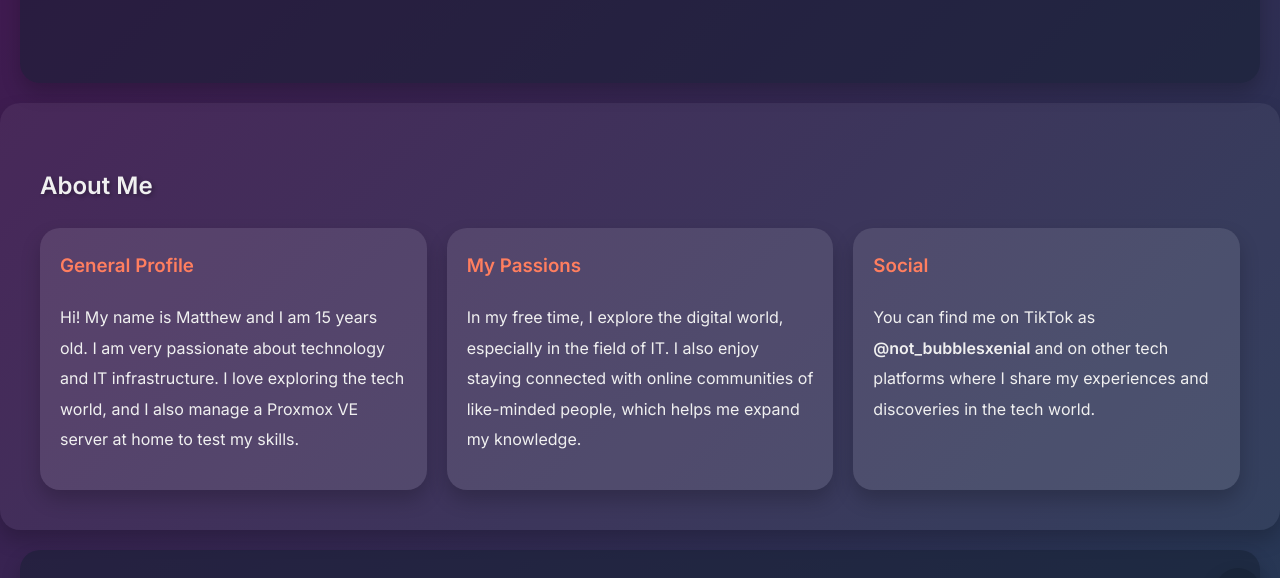
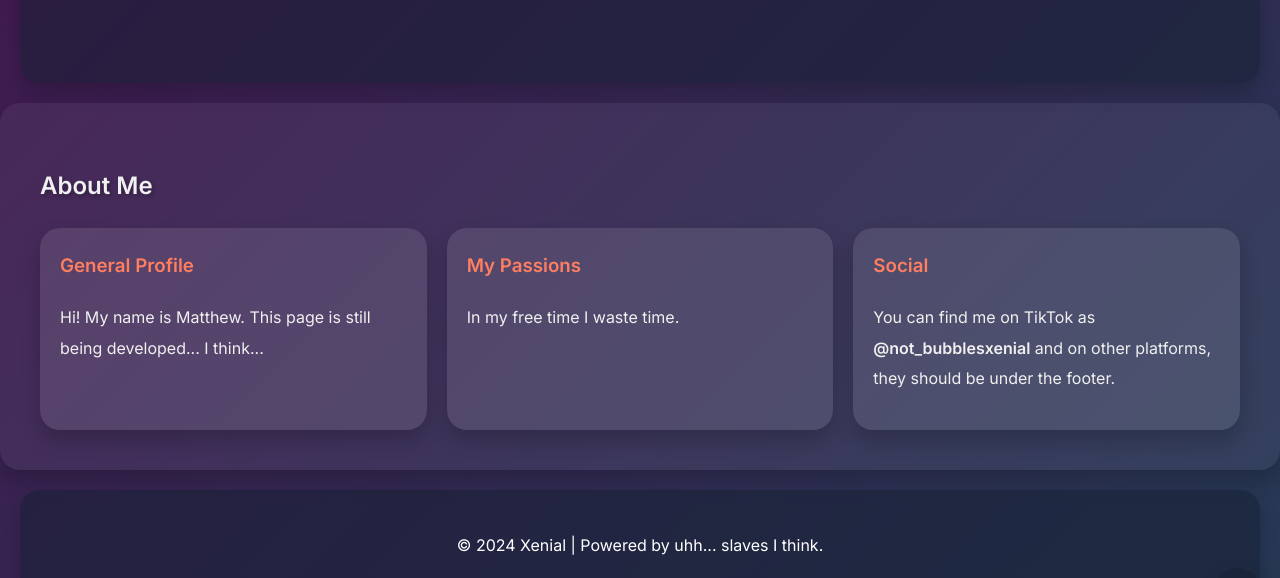
Before and after one commit to matteobolle/landing, a plain HTML site: page index.html in a window 1280 px wide. Shown: the part 169-747 px from the top of the page. Drawn offline with Linux system fonts and the light colour scheme; no server answers; a web font is replaced by a local one.

Commit message:
Update index.html

```diff
--- a/index.html
+++ b/index.html
@@ -152,27 +152,27 @@
         <div class="card">
             <h3 class="italian-content">Profilo Generale</h3>
             <h3 class="english-content" style="display: none;">General Profile</h3>
-            <p class="italian-content">Ciao! Mi chiamo Matteo e ho 15 anni. Sono un grande appassionato di tecnologia e IT infrastructure. Mi piace esplorare il mondo tech, e gestisco anche un server Proxmox VE a casa, dove metto alla prova le mie competenze.</p>
-            <p class="english-content" style="display: none;">Hi! My name is Matthew and I am 15 years old. I am very passionate about technology and IT infrastructure. I love exploring the tech world, and I also manage a Proxmox VE server at home to test my skills.</p>
+            <p class="italian-content">Ciao! Mi chiamo Matteo. Questa pagina è in costruzione, entro 20 anni verra completata.</p>
+            <p class="english-content" style="display: none;">Hi! My name is Matthew. This page is still being developed... I think...</p>
         </div>
         <div class="card">
             <h3 class="italian-content">Le mie Passioni</h3>
             <h3 class="english-content" style="display: none;">My Passions</h3>
-            <p class="italian-content">Nel tempo libero esploro il mondo digitale, specialmente nell'ambito dell'IT. Mi piace anche mantenere un legame con community online di persone con interessi simili, che mi permette di ampliare le mie conoscenze.</p>
-            <p class="english-content" style="display: none;">In my free time, I explore the digital world, especially in the field of IT. I also enjoy staying connected with online communities of like-minded people, which helps me expand my knowledge.</p>
+            <p class="italian-content">Nel tempo libero perdo tempo.</p>
+            <p class="english-content" style="display: none;">In my free time I waste time.</p>
         </div>
         <div class="card">
             <h3 class="italian-content">Social</h3>
             <h3 class="english-content" style="display: none;">Social</h3>
-            <p class="italian-content">Puoi trovarmi su TikTok come <strong>@not_bubblesxenial</strong> e su altre piattaforme tecnologiche dove condivido le mie esperienze e scoperte nel mondo tech.</p>
-            <p class="english-content" style="display: none;">You can find me on TikTok as <strong>@not_bubblesxenial</strong> and on other tech platforms where I share my experiences and discoveries in the tech world.</p>
+            <p class="italian-content">Puoi trovarmi su TikTok come <strong>@not_bubblesxenial</strong>, ci sarebbero altre piattaforme, ma non ho voglia di elencarle quì.</p>
+            <p class="english-content" style="display: none;">You can find me on TikTok as <strong>@not_bubblesxenial</strong> and on other platforms, they should be under the footer.</p>
         </div>
     </div>
 </section>
 
 <footer>
-    <p id="hidden-trigger" class="italian-footer">&copy; 2024 Matteo | Powered by Glutammato Monosodico and Cazzate inventate sul momento</p>
-    <p id="hidden-trigger-en" class="english-footer" style="display: none;">&copy; 2024 Xenial | Powered by MSG and Totally Made-up Bullshit on the Spot</p>
+    <p id="hidden-trigger" class="italian-footer">&copy; 2024 Matteo | Powered by CLoudFlare Pages</p>
+    <p id="hidden-trigger-en" class="english-footer" style="display: none;">&copy; 2024 Xenial | Powered by uhh... slaves I think.</p>
     <p><a href="/privacy" style="color: #f0f0f0; text-decoration: none;">Privacy Policy</a></p>
     <div class="social-links">
         <a href="https://www.tiktok.com/@not_bubblesxenial" title="TikTok" style="margin: 0 10px;"><img src="https://img.icons8.com/ios-filled/50/ffffff/tiktok.png" alt="TikTok" width="24" height="24"></a>
@@ -213,20 +213,20 @@ document.addEventListener('DOMContentLoaded', () => {
         const italianContent = {
             header: 'Benvenuto nel Mondo di Matteo',
             profile: 'Profilo Generale',
-            profileText: 'Ciao! Mi chiamo Matteo e ho 15 anni. Sono un grande appassionato di tecnologia e IT infrastructure. Mi piace esplorare il mondo tech, e gestisco anche un server Proxmox VE a casa, dove metto alla prova le mie competenze.',
+            profileText: 'Ciao! Mi chiamo Matteo. Questa pagina è in costruzione, entro 20 anni verra completata.',
             passions: 'Le mie Passioni',
-            passionsText: 'Nel tempo libero esploro il mondo digitale, specialmente nell\'ambito dell\'IT. Mi piace anche mantenere un legame con community online di persone con interessi simili, che mi permette di ampliare le mie conoscenze.',
+            passionsText: 'Nel tempo libero perdo tempo.',
             social: 'Social',
-            socialText: 'Puoi trovarmi su TikTok come @not_bubblesxenial e su altre piattaforme tecnologiche dove condivido le mie esperienze e scoperte nel mondo tech.'
+            socialText: 'Puoi trovarmi su TikTok come @not_bubblesxenial, ci sarebbero altre piattaforme, ma non ho voglia di elencarle quì.'
         };
         const englishContent = {
             header: 'Welcome to Matthew\'s World',
-            profile: 'General Profile',
-            profileText: 'Hi! My name is Matthew and I am 15 years old. I am very passionate about technology and IT infrastructure. I love exploring the tech world, and I also manage a Proxmox VE server at home to test my skills.',
+            profile: 'Profile',
+            profileText: 'Hi! My name is Matthew. This page is still being developed... I think...',
             passions: 'My Passions',
-            passionsText: 'In my free time, I explore the digital world, especially in the field of IT. I also enjoy staying connected with online communities of like-minded people, which helps me expand my knowledge.',
+            passionsText: 'In my free time I waste time.',
             social: 'Social',
-            socialText: 'You can find me on TikTok as @not_bubblesxenial and on other tech platforms where I share my experiences and discoveries in the tech world.'
+            socialText: 'You can find me on TikTok as @not_bubblesxenial and on other platforms, they should be under the footer.'
         };
 
         // Not even trying to comment this
@@ -280,10 +280,10 @@ const trigger = document.getElementById('hidden-trigger');
     });
 
         const titles = [
-        "Hai seriamente visitato il sito?",
+        "Stop visiting my website",
         "Glutammato Monosodico",
-        "Errore Inventato",
-        "slp yawa og ,detpecca ton sooζ",
+        "Error, i hate visitors",
+        "slp yawa og ,detpecca ton sooZ (I don't have to explain why right?)",
         "Uh.. Pls fix me Matteo",
         "Are you there?",
         "I can see you :3",
```
